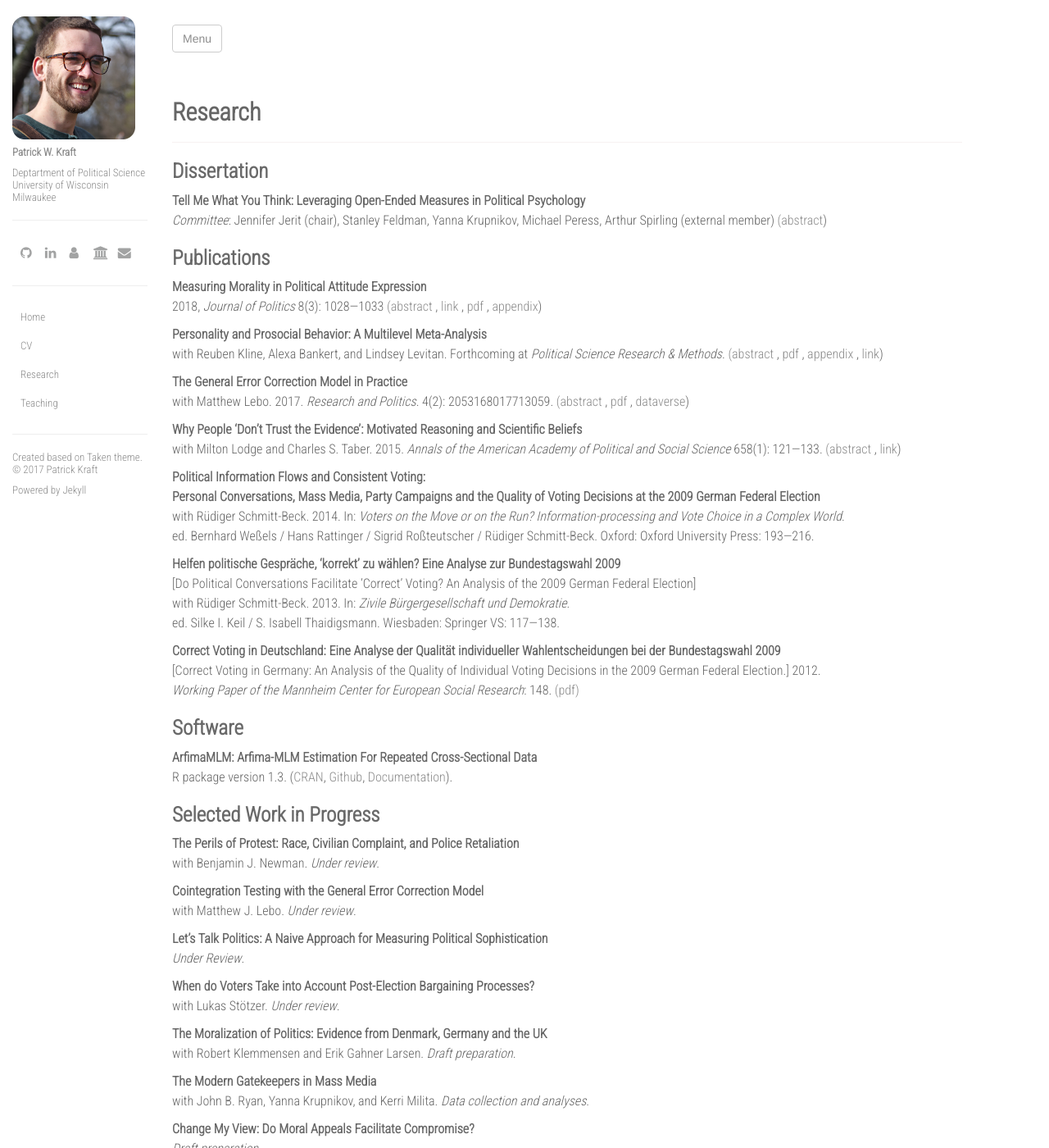
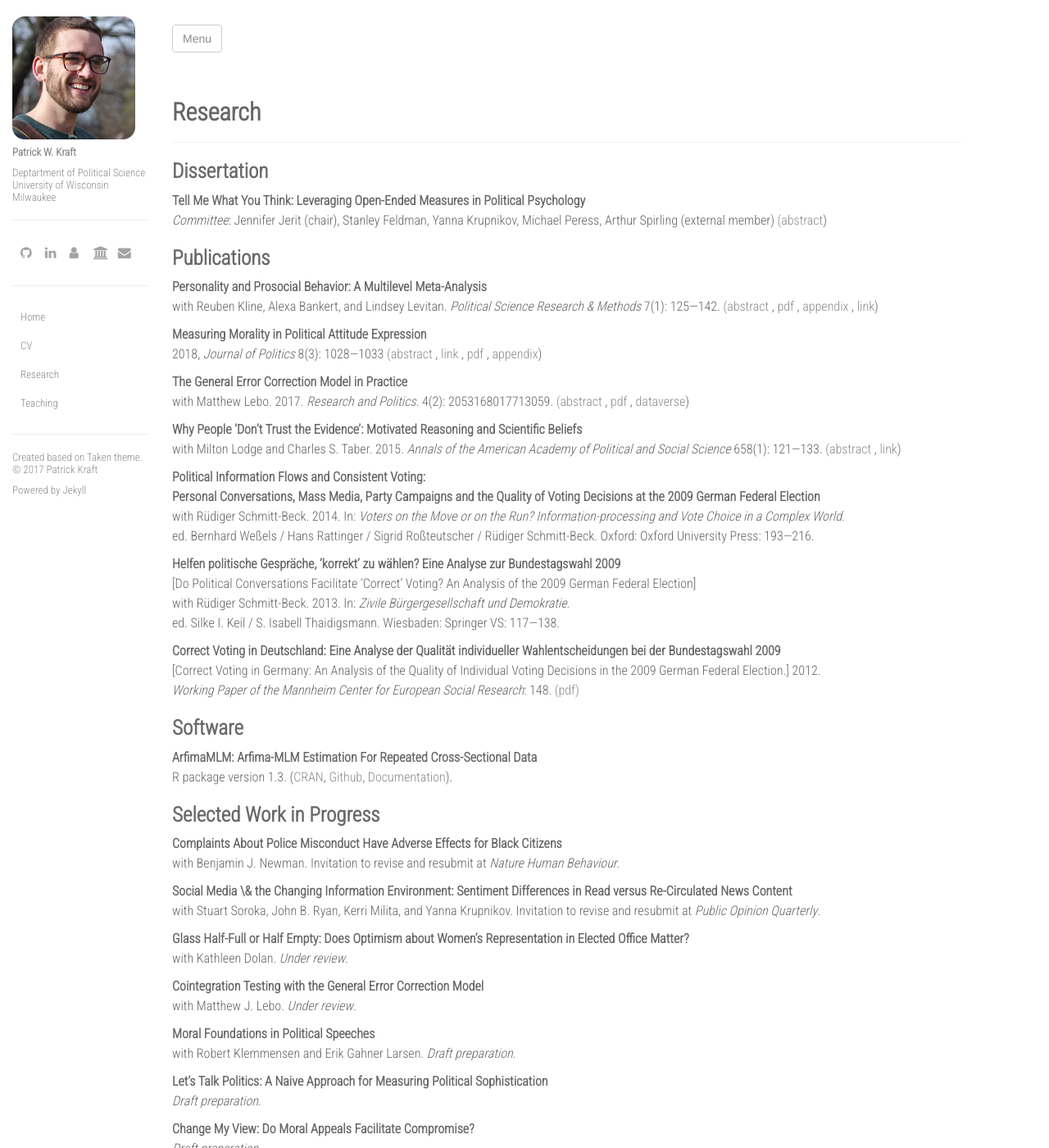
Before and after one commit to pwkraft/pwkraft-old.github.io, a Jekyll site: the page built from research.md, in a window 1280 px wide and 1400 px high. Shown: the whole window at 82% size. Built offline with Jekyll 4.4.1, drawn with Linux system fonts in a browser that asks for light colours; nearby versions of some CDN libraries.

Commit message:
update research

```diff
--- a/research.md
+++ b/research.md
@@ -18,6 +18,20 @@ _Committee_: Jennifer Jerit (chair), Stanley Feldman, Yanna Krupnikov, Michael P
 
 # Publications
 
+
+**Personality and Prosocial Behavior: A Multilevel Meta-Analysis** \\
+with Reuben Kline, Alexa Bankert, and Lindsey Levitan. _Political Science Research & Methods_ 7(1): 125&#8212;142.
+<button class="link" onclick="showAbstract('personality')">(abstract</button>
+, <a href="../resources/articles/kline2017personality_accepted.pdf">pdf</a>
+, <a href="../resources/articles/kline2017personality_appendix.pdf">appendix</a>
+, <a href="https://www.cambridge.org/core/journals/political-science-research-and-methods/article/personality-and-prosocial-behavior-a-multilevel-metaanalysis/2DC6F642FA396AF20E0108D1551CCD99#fndtn-information" target="blank">link</a>)
+<div id="personality" style="display:none">
+<blockquote>
+	We investigate the effect of personality on prosocial behavior in a Bayesian multilevel meta-analysis (MLMA) of 15 published, interdisciplinary experimental studies. With data from the 15 studies constituting nearly 2500 individual observations, we find that the Big Five traits of Agreeableness and Openness are significantly and positively associated with prosocial behavior, while none of the other three traits are. These results are robust to a number of different model specifications and operationalizations of prosociality, and they greatly clarify the contradictory findings in the literature on the relationship between personality and prosocial behavior. Though previous research has indicated that incentivized experiments result in reduced prosocial behavior, we find no evidence that monetary incentivization of participants affects prosocial tendencies. By leveraging individual observations from multiple studies and explicitly modeling the multi-level structure of the data, MLMA permits the simultaneous estimation of study- and individual-level effects. The Bayesian approach allows us to estimate study-level effects in an unbiased and efficient manner, even with a relatively small number of studies. We conclude by discussing the limitations of our study and the advantages and disadvantages of the MLMA method.
+</blockquote>
+</div>
+
+
 **Measuring Morality in Political Attitude Expression** \\
 2018, _Journal of Politics_ 8(3): 1028&#8212;1033
 <button class="link" onclick="showAbstract('morality')">(abstract</button>
@@ -30,17 +44,6 @@ _Committee_: Jennifer Jerit (chair), Stanley Feldman, Yanna Krupnikov, Michael P
 </blockquote>
 </div>
 
-**Personality and Prosocial Behavior: A Multilevel Meta-Analysis** \\
-with Reuben Kline, Alexa Bankert, and Lindsey Levitan. Forthcoming at _Political Science Research & Methods_.
-<button class="link" onclick="showAbstract('personality')">(abstract</button>
-, <a href="../resources/articles/kline2017personality_accepted.pdf">pdf</a>
-, <a href="../resources/articles/kline2017personality_appendix.pdf">appendix</a>
-, <a href="https://www.cambridge.org/core/journals/political-science-research-and-methods/article/personality-and-prosocial-behavior-a-multilevel-metaanalysis/2DC6F642FA396AF20E0108D1551CCD99#fndtn-information" target="blank">link</a>)
-<div id="personality" style="display:none">
-<blockquote>
-	We investigate the effect of personality on prosocial behavior in a Bayesian multilevel meta-analysis (MLMA) of 15 published, interdisciplinary experimental studies. With data from the 15 studies constituting nearly 2500 individual observations, we find that the Big Five traits of Agreeableness and Openness are significantly and positively associated with prosocial behavior, while none of the other three traits are. These results are robust to a number of different model specifications and operationalizations of prosociality, and they greatly clarify the contradictory findings in the literature on the relationship between personality and prosocial behavior. Though previous research has indicated that incentivized experiments result in reduced prosocial behavior, we find no evidence that monetary incentivization of participants affects prosocial tendencies. By leveraging individual observations from multiple studies and explicitly modeling the multi-level structure of the data, MLMA permits the simultaneous estimation of study- and individual-level effects. The Bayesian approach allows us to estimate study-level effects in an unbiased and efficient manner, even with a relatively small number of studies. We conclude by discussing the limitations of our study and the advantages and disadvantages of the MLMA method.
-</blockquote>
-</div>
 
 **The General Error Correction Model in Practice** \\
 with Matthew Lebo. 2017. _Research and Politics_. 4(2): 2053168017713059.
@@ -88,23 +91,23 @@ R package version 1.3. ([CRAN](https://CRAN.R-project.org/package=ArfimaMLM), [G
 
 # Selected Work in Progress
 
-**The Perils of Protest: Race, Civilian Complaint, and Police Retaliation** \\
-with Benjamin J. Newman. _Under review_.
+**Complaints About Police Misconduct Have Adverse Effects for Black Citizens** \\
+with Benjamin J. Newman. Invitation to revise and resubmit at _Nature Human Behaviour_.
+
+**Social Media \& the Changing Information Environment: Sentiment Differences in Read versus Re-Circulated News Content** \\
+with Stuart Soroka, John B. Ryan, Kerri Milita, and Yanna Krupnikov. Invitation to revise and resubmit at _Public Opinion Quarterly_.
+
+**Glass Half-Full or Half Empty: Does Optimism about Women’s Representation in Elected Office Matter?** \\
+with Kathleen Dolan. _Under review_.
 
 **Cointegration Testing with the General Error Correction Model** \\
 with Matthew J. Lebo. _Under review_.
 
-**Let's Talk Politics: A Naive Approach for Measuring Political Sophistication** \\
-_Under Review_.
-
-**When do Voters Take into Account Post-Election Bargaining Processes?** \\
-with Lukas St&#246;tzer. _Under review_.
-
-**The Moralization of Politics: Evidence from Denmark, Germany and the UK** \\
+**Moral Foundations in Political Speeches** \\
 with Robert Klemmensen and Erik Gahner Larsen. _Draft preparation_.
 
-**The Modern Gatekeepers in Mass Media** \\
-with John B. Ryan, Yanna Krupnikov, and Kerri Milita. _Data collection and analyses_.
+**Let's Talk Politics: A Naive Approach for Measuring Political Sophistication** \\
+_Draft preparation_.
 
 **Change My View: Do Moral Appeals Facilitate Compromise?** \\
 _Draft preparation_.
```
